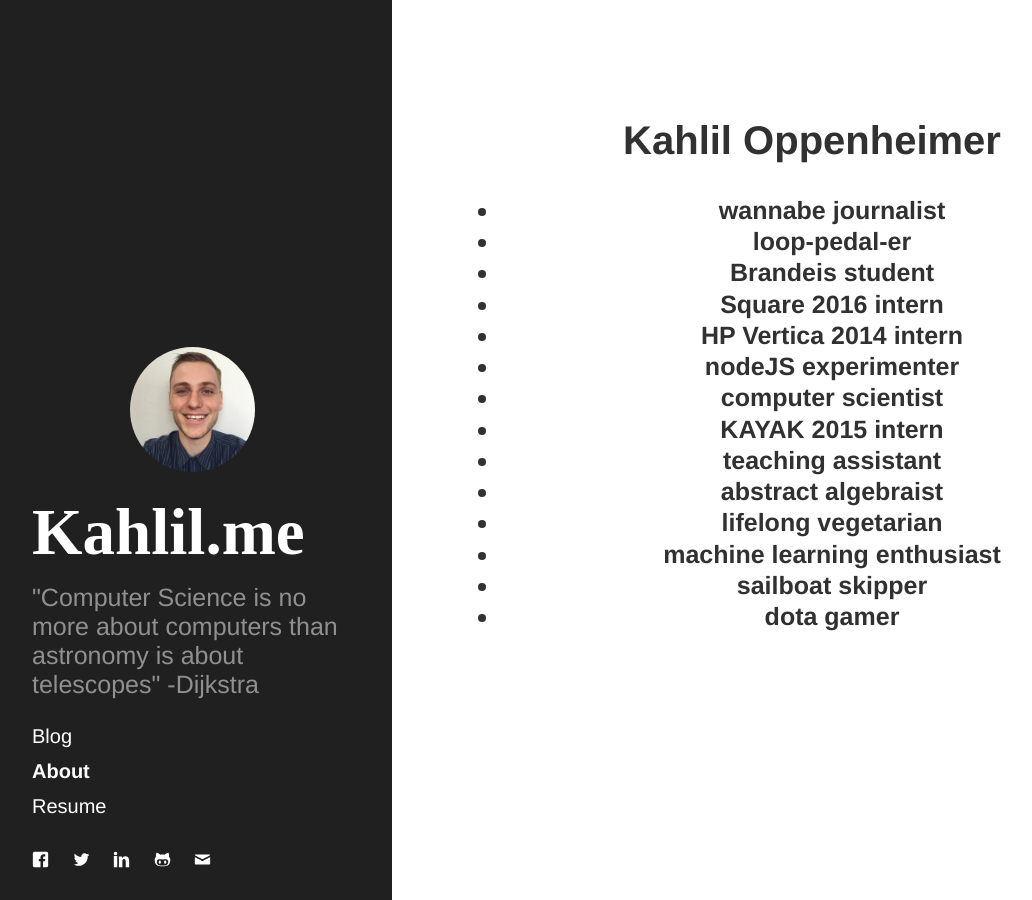
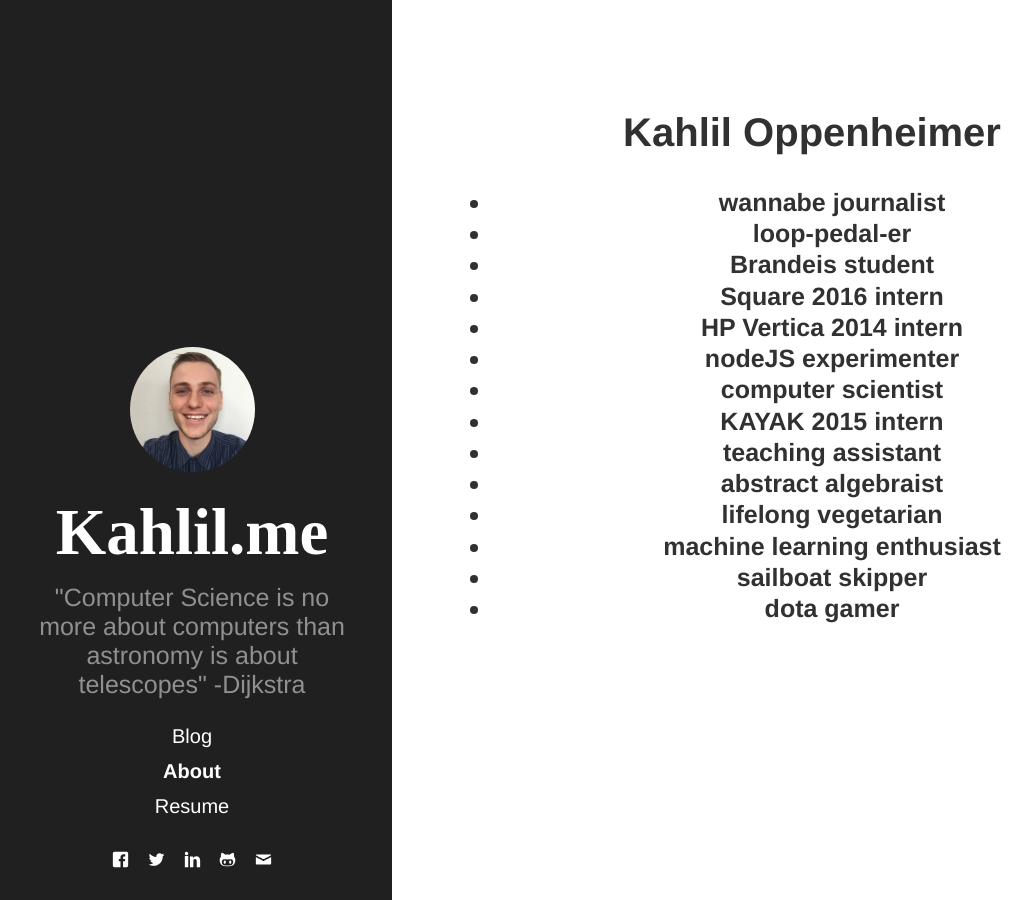
Before and after one commit to kahliloppenheimer/kahliloppenheimer.github.io, a Jekyll site: the page built from about.html, in a window 1280 px wide. Shown: the whole page, without its empty margins (8-1040 px from the left). Built offline with Jekyll 4.4.1, drawn with Linux system fonts in a browser that asks for light colours; nearby versions of some CDN libraries.

Commit message:
Removed hovering blocks over social links and fixed mobile sidebar width

```diff
--- a/_includes/sidebar.html
+++ b/_includes/sidebar.html
@@ -29,5 +29,6 @@
       {% endfor %}
     </nav>
     {% include social-links.html %}
+    {% include icons.html %}
   </div>
 </div>
--- a/public/css/main.css
+++ b/public/css/main.css
@@ -31,6 +31,11 @@
  * Update the foundational and global aspects of the page.
  */
 
+body {
+    padding: 0;
+    margin: 0;
+}
+
 html {
   font-family: "PT Sans", Helvetica, Arial, sans-serif;
 }
@@ -54,7 +59,7 @@
  */
 
 .sidebar {
-  text-align: left;
+  text-align: center;
   padding: 2rem 1rem;
   color: rgba(255,255,255,.5);
   background-color: #202020;
@@ -67,7 +72,7 @@
     left: 0;
     bottom: 0;
     width: 18rem;
-    text-align: left;
+    text-align: center;
   }
 }
 
--- a/public/css/sidebar.css
+++ b/public/css/sidebar.css
@@ -9,10 +9,10 @@
   margin-left: auto;
   margin-right: auto;
 }
-.link > .selfie:hover {
+/*.link > .selfie:hover {
   box-shadow: 0 0px 4px 0 rgba(0,0,0,0.18), 0 0px 12px 0 rgba(0,0,0,0.15);
   opacity: 0.8;
-}
+}*/
 
 .social-links > .link {
   margin: 0;
@@ -20,12 +20,12 @@
   position: relative;
   display: inline-block;
   height: 35px;
-  width: 35px;
+  width: 30px;
 }
 .social-links > .link:hover > .icon {
   fill: #4b0082;
 }
-.social-links > .link:hover:before {
+/*.social-links > .link:hover:before {
   opacity: 1;
   -webkit-transform: translate3d(0, 0, 0);
           transform: translate3d(0, 0, 0);
@@ -72,7 +72,7 @@
   opacity: 1;
   -webkit-transform: translate3d(0, 0, 0);
           transform: translate3d(0, 0, 0);
-}
+}*/
 .social-links > .icon {
   -webkit-transition: all ease-in-out 0.2s;
           transition: all ease-in-out 0.2s;
```
